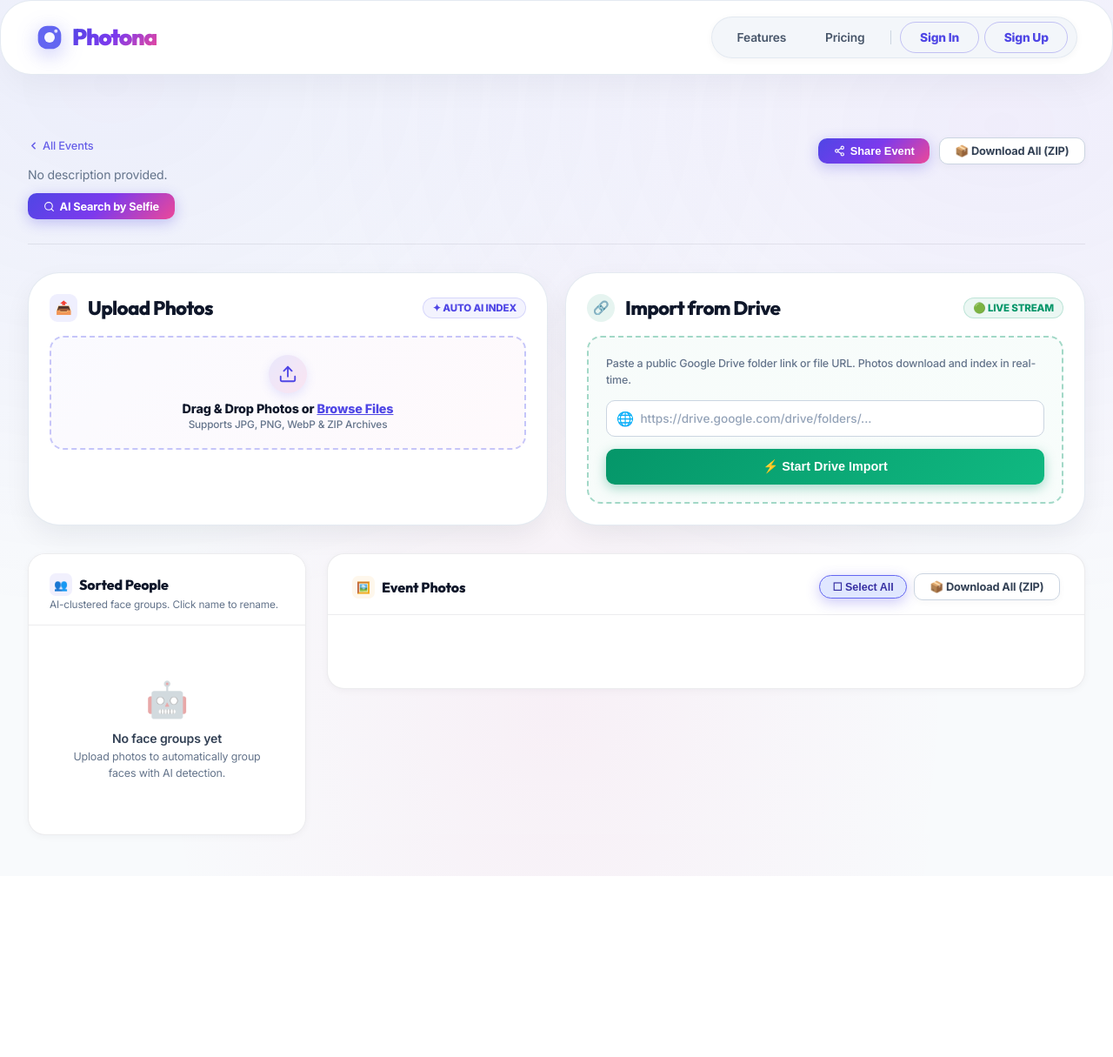
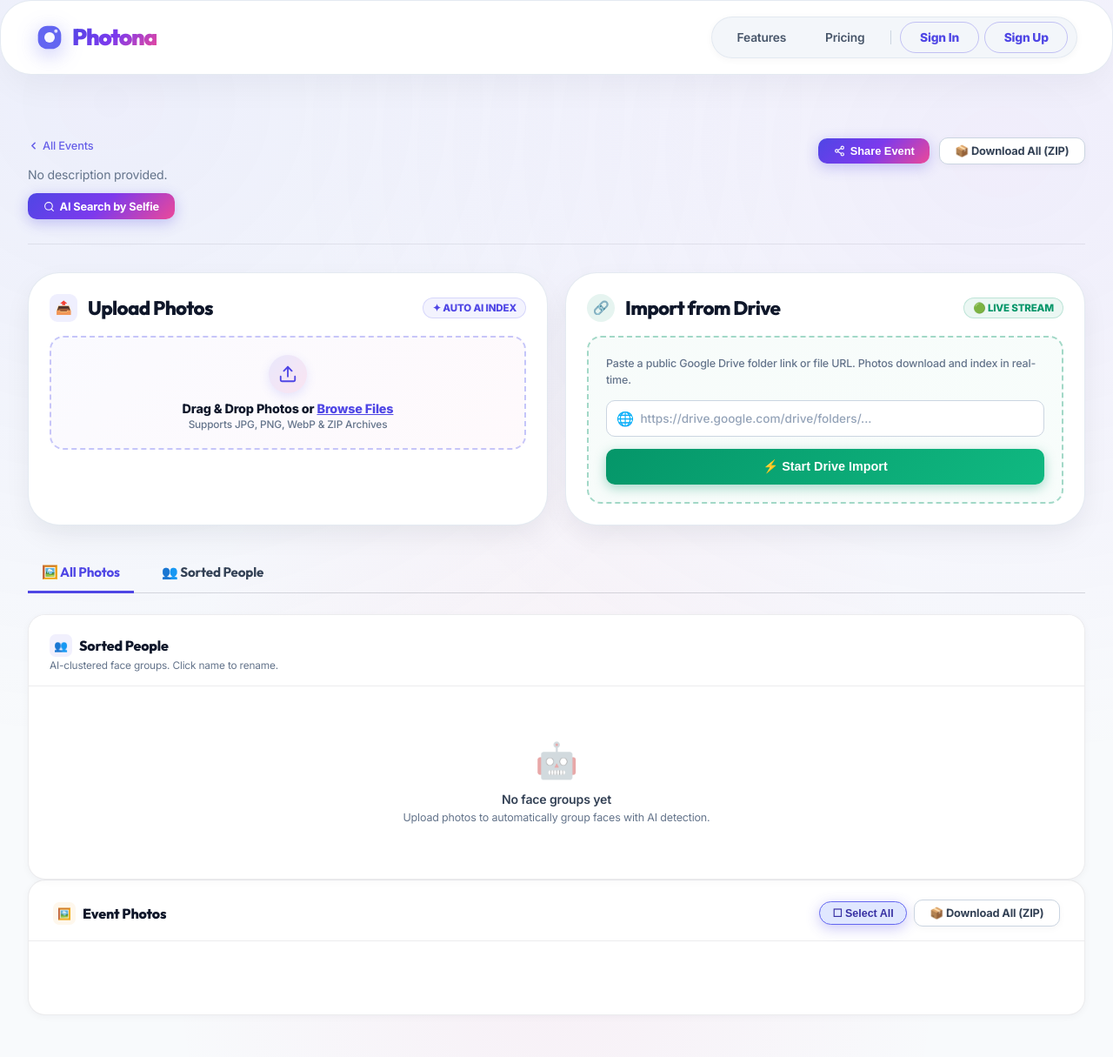
Before and after one commit to fandtedusolutions/photona-trail, a Django app: template gallery/templates/gallery/event_detail.html in a window 1280 px wide. Shown: the whole page at 87% size. Before the commit the page ends 1007 px from the top, so only its background shows below. Run offline with Django 5.2, Linux system fonts and the light colour scheme; the template is opened without the code that fills it, so the values that code supplies are empty.

Commit message:
feat: add tabbed interface for photos and people panels in event detail view

```diff
--- a/gallery/templates/gallery/event_detail.html
+++ b/gallery/templates/gallery/event_detail.html
@@ -51,7 +51,32 @@
         align-items: start;
     }
 
-    /* ── Left: Sorted People Panel ── */
+    /* ── Tabs ── */
+    .admin-tabs {
+        display: flex;
+        gap: 1rem;
+        margin-bottom: 1.5rem;
+        border-bottom: 1px solid var(--border-medium);
+        padding-bottom: 0px;
+    }
+    .admin-tab {
+        padding: 0.75rem 1rem;
+        font-family: 'Outfit', sans-serif;
+        font-weight: 700;
+        font-size: 0.95rem;
+        color: var(--text-secondary);
+        cursor: pointer;
+        border-bottom: 3px solid transparent;
+        transition: color 0.2s, border-color 0.2s;
+        margin-bottom: -1px;
+    }
+    .admin-tab.active {
+        color: var(--accent-indigo);
+        border-bottom: 3px solid var(--accent-indigo);
+    }
+    .admin-tab-content { display: none; }
+    .admin-tab-content.active { display: block; }
+
     .people-panel {
         background: var(--bg-secondary);
         border: 1px solid var(--border-light);
@@ -584,11 +609,17 @@
     </div>
 </div>
 
-<!-- ── Main Split Layout ── -->
-<div class="split-layout" style="margin-bottom: 3rem;">
-
-    <!-- ═══ LEFT: Sorted People ═══ -->
-    <aside class="people-panel">
+<!-- ── Tabs ── -->
+<div class="admin-tabs">
+    <div class="admin-tab active" onclick="switchAdminTab('photos')">🖼️ All Photos</div>
+    <div class="admin-tab" onclick="switchAdminTab('people')">👥 Sorted People</div>
+</div>
+
+<!-- ── Main Layout ── -->
+<div class="split-layout" style="margin-bottom: 3rem; display: block;">
+
+    <!-- ═══ LEFT: Sorted People (Tab) ═══ -->
+    <aside id="tab-people" class="admin-tab-content people-panel">
         <div class="people-panel-header">
             <div class="people-panel-title">
                 <span style="width: 26px; height: 26px; background: rgba(79,70,229,0.08); border-radius: 7px; display: flex; align-items: center; justify-content: center; font-size: 0.8rem;">👥</span>
@@ -639,8 +670,8 @@
         </div>
     </aside>
 
-    <!-- ═══ RIGHT: Event Photos ═══ -->
-    <section class="photos-panel">
+    <!-- ═══ RIGHT: Event Photos (Tab) ═══ -->
+    <section id="tab-photos" class="admin-tab-content active photos-panel">
         <div class="photos-panel-header">
             <div style="display: flex; align-items: center; gap: 10px; flex-wrap: wrap;">
                 <div class="photos-panel-title">
@@ -1280,6 +1311,15 @@
     // Check status on initial page load
     checkImportStatus();
 
+    // ── Tab Switching Logic ──
+    function switchAdminTab(tabName) {
+        document.querySelectorAll('.admin-tab').forEach(t => t.classList.remove('active'));
+        document.querySelectorAll('.admin-tab-content').forEach(c => c.classList.remove('active'));
+
+        event.currentTarget.classList.add('active');
+        document.getElementById('tab-' + tabName).classList.add('active');
+    }
+
     // ── Lazy load photos
     let page = 1, hasNext = true, loading = false;
     let activePersonFilter = null;
```
